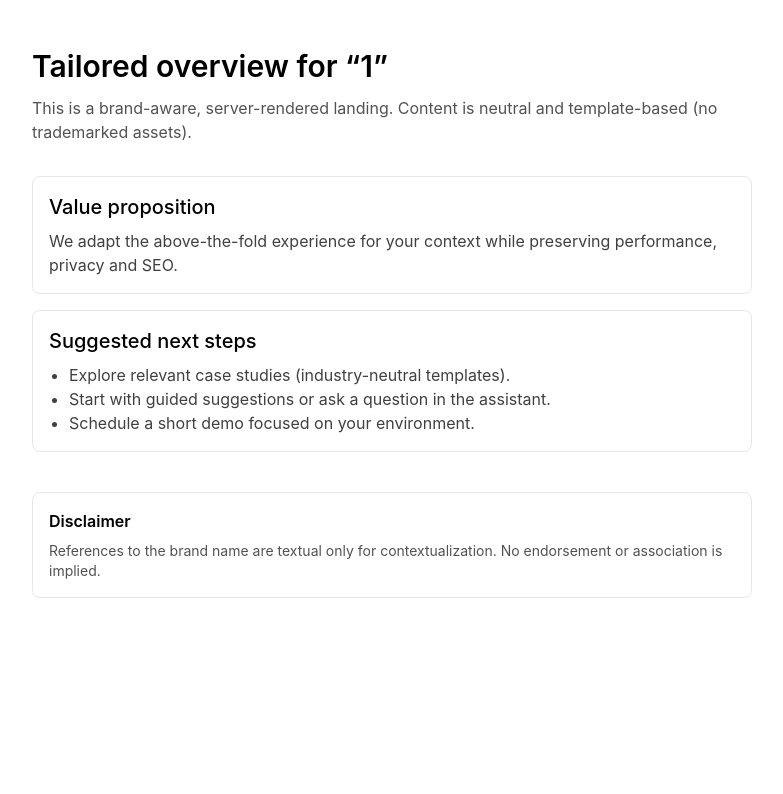
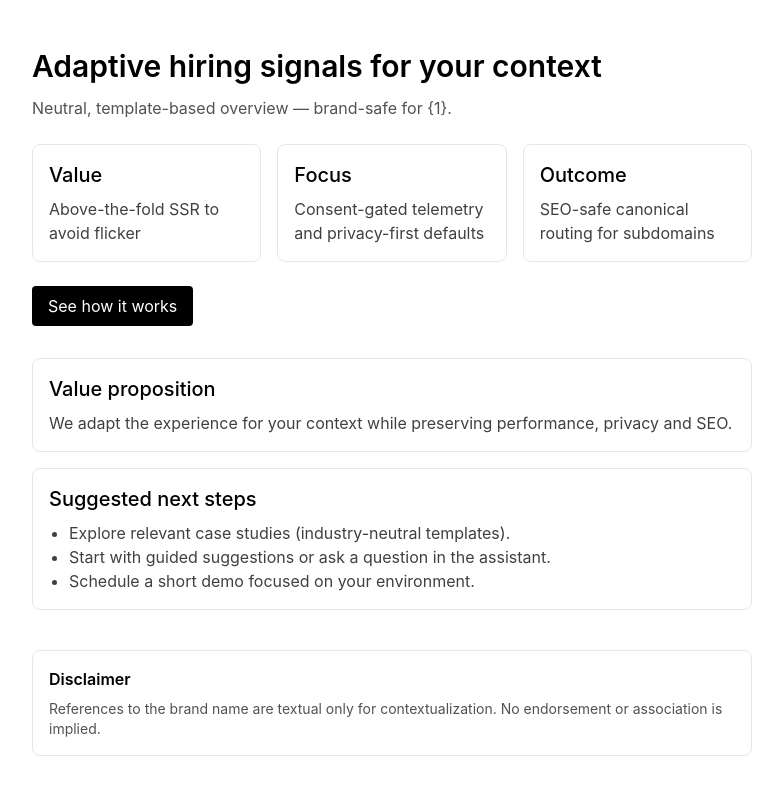
Before and after one commit to hretheum/hretheum.com, a Next.js app: page /brand/1 in a window 1280 px wide. Shown: the top 794 px of the page, without its empty margins (248-1031 px from the left). Built offline with nearby package versions, Linux system fonts and the light colour scheme; no server answers.

Commit message:
feat(brand): implement T3 deterministic industry templates with resolver; add mapping at data/brand_industries.json; wire into /brand/[slug]

```diff
--- a/app/brand/[slug]/page.tsx
+++ b/app/brand/[slug]/page.tsx
@@ -1,5 +1,7 @@
 import type { Metadata } from 'next'
 import RedirectBeacon from './RedirectBeacon'
+import { resolveIndustry } from '@/lib/industry'
+import { IndustryHero } from '../_components/IndustryHero'
 
 const APEX_DOMAIN = process.env.NEXT_PUBLIC_APEX_DOMAIN || 'hretheum.com'
 
@@ -15,21 +17,17 @@ export async function generateMetadata({ params }: any): Promise<Metadata> {
 
 export default function BrandPage({ params }: any) {
   const slug = params?.slug || ''
+  const industry = resolveIndustry(slug)
   return (
     <main className="mx-auto max-w-3xl px-6 py-12">
       <RedirectBeacon />
-      <section className="mb-8">
-        <h1 className="text-3xl font-semibold">Tailored overview for “{slug}”</h1>
-        <p className="mt-3 text-neutral-600">
-          This is a brand-aware, server-rendered landing. Content is neutral and template-based (no trademarked assets).
-        </p>
-      </section>
+      <IndustryHero industry={industry} slug={slug} />
 
       <section className="space-y-4">
         <div className="rounded-lg border p-4">
           <h2 className="text-xl font-medium">Value proposition</h2>
           <p className="mt-2 text-neutral-700">
-            We adapt the above-the-fold experience for your context while preserving performance, privacy and SEO.
+            We adapt the experience for your context while preserving performance, privacy and SEO.
           </p>
         </div>
         <div className="rounded-lg border p-4">
--- /dev/null
+++ b/app/brand/_components/IndustryHero.tsx
@@ -0,0 +1,109 @@
+"use client";
+import React from 'react'
+import type { Industry } from '@/lib/industry'
+
+function Section({ title, children }: { title: string; children: React.ReactNode }) {
+  return (
+    <div className="rounded-lg border p-4">
+      <h2 className="text-xl font-medium">{title}</h2>
+      <div className="mt-2 text-neutral-700">{children}</div>
+    </div>
+  )
+}
+
+export function IndustryHero({ industry, slug }: { industry: Industry; slug: string }) {
+  // Deterministic, template-based copy per industry (no trademarks)
+  const copy: Record<Industry, { headline: string; sub: string; bullets: string[]; cta: string }> = {
+    SaaS: {
+      headline: `Faster hiring signals for SaaS teams`,
+      sub: `Template-based overview tailored to software product organizations — neutral copy for {${slug}}.`,
+      bullets: [
+        'Highlight product usage narratives and trial-to-paid signals',
+        'Emphasize iterative delivery and multi-tenant security posture',
+        'Align recruiting insights with release cadence',
+      ],
+      cta: 'See SaaS playbook',
+    },
+    Pharma: {
+      headline: `Compliance-aware hiring insights for Pharma`,
+      sub: `Neutral, regulated-friendly content — contextualized for {${slug}} without trademarks.`,
+      bullets: [
+        'Surface qualification aligned with GxP scenarios',
+        'Stress privacy and auditability of data flows',
+        'Speed up stakeholder reviews with templated briefs',
+      ],
+      cta: 'See Pharma playbook',
+    },
+    FinTech: {
+      headline: `Signal-driven recruiting for FinTech`,
+      sub: `Template copy for financial services and payments — brand-safe for {${slug}}.`,
+      bullets: [
+        'Feature risk & compliance-aware qualification',
+        'Latency and reliability insights by role',
+        'Tie recruiting to growth and risk posture',
+      ],
+      cta: 'See FinTech playbook',
+    },
+    Commerce: {
+      headline: `Conversion-focused hiring for Commerce`,
+      sub: `Industry template for retail & e-commerce — safe, brand-neutral for {${slug}}.`,
+      bullets: [
+        'Prioritize customer journey and fulfillment skill sets',
+        'Operational resilience and seasonality readiness',
+        'Connect staffing with merchandising cycles',
+      ],
+      cta: 'See Commerce playbook',
+    },
+    Manufacturing: {
+      headline: `Operational excellence in Manufacturing roles`,
+      sub: `Neutral template tuned for manufacturing contexts — adapted for {${slug}}.`,
+      bullets: [
+        'Safety and quality systems awareness',
+        'Plant readiness and shift operations',
+        'Digital transformation & OT integration',
+      ],
+      cta: 'See Manufacturing playbook',
+    },
+    Public: {
+      headline: `Public sector hiring signals`,
+      sub: `Template-based content suitable for agencies and public bodies — {${slug}}.`,
+      bullets: [
+        'Procurement and transparency constraints',
+        'Security & residency requirements',
+        'Citizen-facing service reliability',
+      ],
+      cta: 'See Public playbook',
+    },
+    Generic: {
+      headline: `Adaptive hiring signals for your context`,
+      sub: `Neutral, template-based overview — brand-safe for {${slug}}.`,
+      bullets: [
+        'Above-the-fold SSR to avoid flicker',
+        'Consent-gated telemetry and privacy-first defaults',
+        'SEO-safe canonical routing for subdomains',
+      ],
+      cta: 'See how it works',
+    },
+  }
+
+  const c = copy[industry]
+
+  return (
+    <section className="mb-8">
+      <h1 className="text-3xl font-semibold">{c.headline}</h1>
+      <p className="mt-3 text-neutral-600">{c.sub}</p>
+      <div className="mt-6 grid gap-4 sm:grid-cols-3">
+        {c.bullets.map((b, i) => (
+          <Section key={i} title={['Value', 'Focus', 'Outcome'][i] || `Point ${i + 1}`}>
+            {b}
+          </Section>
+        ))}
+      </div>
+      <div className="mt-6">
+        <a className="inline-flex items-center rounded bg-black px-4 py-2 text-white hover:bg-neutral-800" href="#">
+          {c.cta}
+        </a>
+      </div>
+    </section>
+  )
+}
--- /dev/null
+++ b/data/brand_industries.json
@@ -0,0 +1,8 @@
+{
+  "zendesk": "SaaS",
+  "bayer": "Pharma",
+  "stripe": "FinTech",
+  "ikea": "Commerce",
+  "siemens": "Manufacturing",
+  "govuk": "Public"
+}
--- /dev/null
+++ b/lib/industry.ts
@@ -0,0 +1,20 @@
+import mapping from '@/data/brand_industries.json'
+
+export type Industry = 'SaaS' | 'Pharma' | 'FinTech' | 'Commerce' | 'Manufacturing' | 'Public' | 'Generic'
+
+const VALID: Record<string, Industry> = {
+  SaaS: 'SaaS',
+  Pharma: 'Pharma',
+  FinTech: 'FinTech',
+  Commerce: 'Commerce',
+  Manufacturing: 'Manufacturing',
+  Public: 'Public',
+}
+
+export function resolveIndustry(slug: string): Industry {
+  const s = (slug || '').trim().toLowerCase()
+  if (!s) return 'Generic'
+  const key = Object.prototype.hasOwnProperty.call(mapping, s) ? s : ''
+  const val = key ? (mapping as Record<string, string>)[key] : ''
+  return (VALID[val] as Industry) || 'Generic'
+}
```
Also changed, not shown: 1 other file (tests, documents, lock files or other folders).
